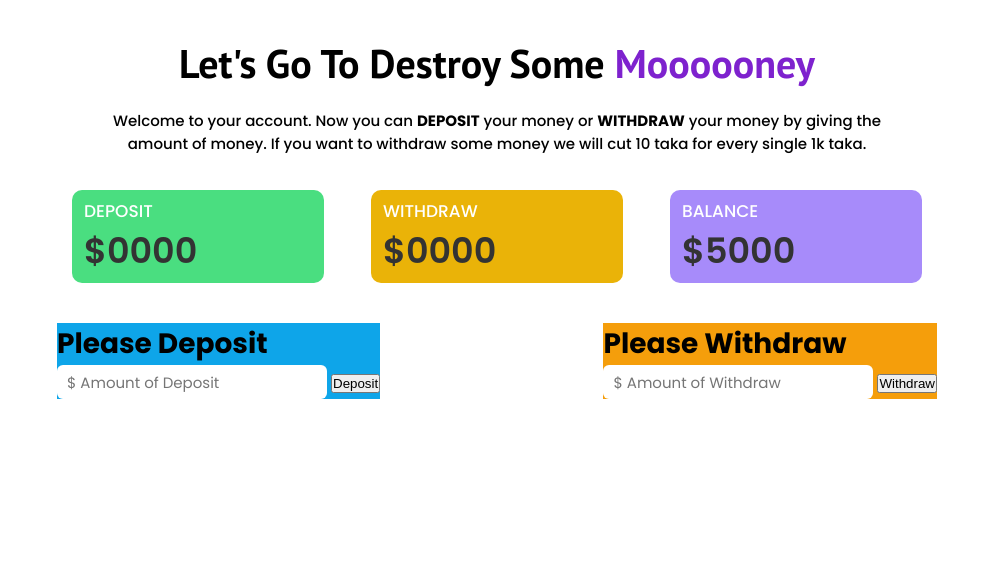
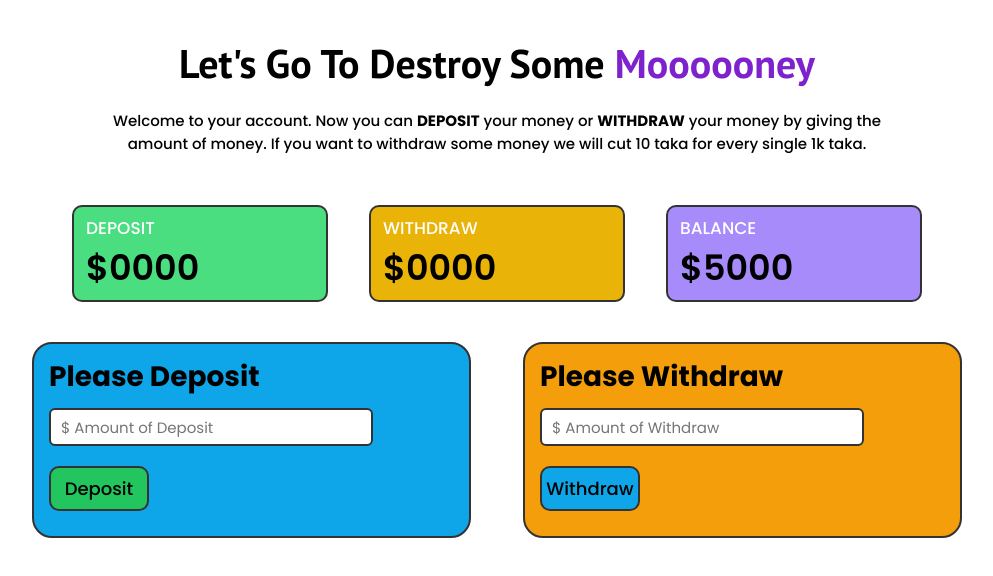
Before and after one commit to rahat194940/radiant-bank-limited, a plain HTML site: page user.html in a window 1280 px wide. Shown: the whole page, without its empty margins (143-1136 px from the left). Drawn offline with Linux system fonts and the light colour scheme.

Commit message:
added new js file

```diff
--- a/user.css
+++ b/user.css
@@ -34,6 +34,7 @@
     padding-top: 8px;
     padding-left: 12px;
     border-radius: 10px;
+    border: #333 2px solid;
 }
 
 .withdraw {
@@ -43,6 +44,7 @@
     padding-top: 8px;
     padding-left: 12px;
     border-radius: 10px;
+    border: #333 2px solid;
 }
 
 .balance {
@@ -52,13 +54,14 @@
     padding-top: 8px;
     padding-left: 12px;
     border-radius: 10px;
+    border:#333 2px solid;
 }
 
 .d-w-b {
     display: flex;
     justify-content: space-between;
     padding: 0 215px;
-    margin-top: 35px;
+    margin-top: 50px;
 }
 
 #d-title,
@@ -76,33 +79,47 @@
     font-size: 35px;
     font-family: 'Poppins', sans-serif;
     font-weight: 600;
-    color: #333;
+    color: #000;
 }
 
 .deposit-box {
     background-color: rgb(14 165 233);
+    height: 180px;
+    width: 420px;
+    border-radius: 20px;
+    padding-top: 12px;
+    padding-left: 15px;
+    border: #333 2px solid;
 }
 
 .deposit-box h2 {
     color: black;
     font-family : 'Poppins', sans-serif ;
     font-size: 28px;
+    margin-bottom: 10px;
 }
 
 .withdraw-box {
     background-color: rgb(245 158 11);
+    height: 180px;
+    width: 420px;
+    border-radius: 20px;
+    padding-top: 12px;
+    padding-left: 15px;
+    border: #333 2px solid;
 }
 
 .withdraw-box h2 {
     color: black;
     font-family : 'Poppins', sans-serif ;
     font-size: 28px;
+    margin-bottom: 10px;
 }
 
 .container {
     display: flex;
     justify-content: space-between;
-    padding: 0 200px;
+    padding: 0 175px;
     margin-top: 40px;
 }
 
@@ -112,7 +129,40 @@
     border-radius: 6px ;
     border: 2px #333 ;
     height: 28px;
-    width: 250px;
+    width: 300px;
     padding: 3px 10px;
     font-size: 15px;
+    margin-bottom: 20px;
+    border: #333 2px solid;
 }
+
+#btn-user {
+    font-family: poppins ;
+    background-color: rgb(34 197 94);
+    border-radius: 10px;
+    border: #333 2px solid;
+    height: 45px ;
+    width: 100px ;
+    font-size: 18px;
+    font-weight: 500;
+}
+
+#btn-user:hover {
+    background-color: rgb(245 158 11);
+}
+
+#btn-user-2 {
+    font-family: poppins ;
+    background-color: rgb(14 165 233);
+    border-radius: 10px;
+    border: 0;
+    height: 45px ;
+    width: 100px ;
+    font-size: 18px;
+    font-weight: 500;
+    border: #333 2px solid;
+}
+
+#btn-user-2:hover {
+    background-color: rgb(34 197 94);
+}
--- a/user.html
+++ b/user.html
@@ -38,12 +38,14 @@
         <div class="deposit-box">
          <h2>Please Deposit</h2>
          <input id="magu" placeholder="$ Amount of Deposit" type="text">
-         <button>Deposit</button>
+         <br>
+         <button id="btn-user">Deposit</button>
         </div>
         <div class="withdraw-box">
         <h2>Please Withdraw</h2>
         <input id="hagu" placeholder="$ Amount of Withdraw" type="text">
-        <button>Withdraw</button>
+        <br>
+        <button id="btn-user-2">Withdraw</button>
         </div>
     </div>
 </section>
```
Also changed, not shown: equation.js (added).
